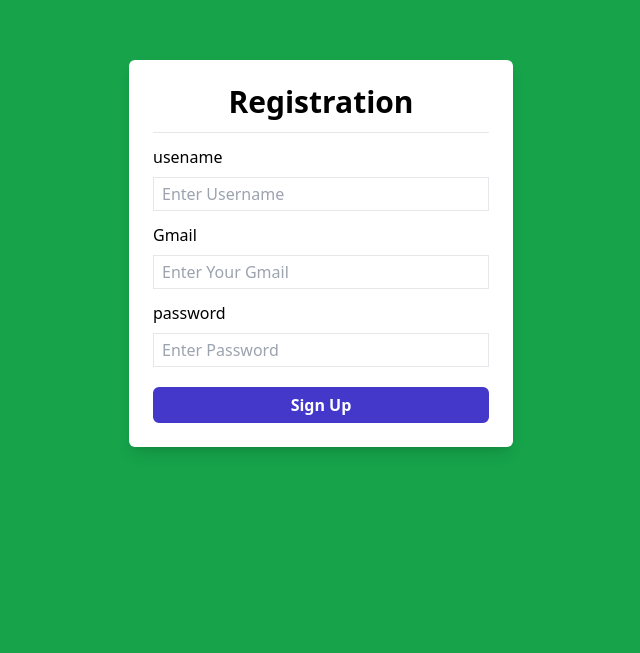
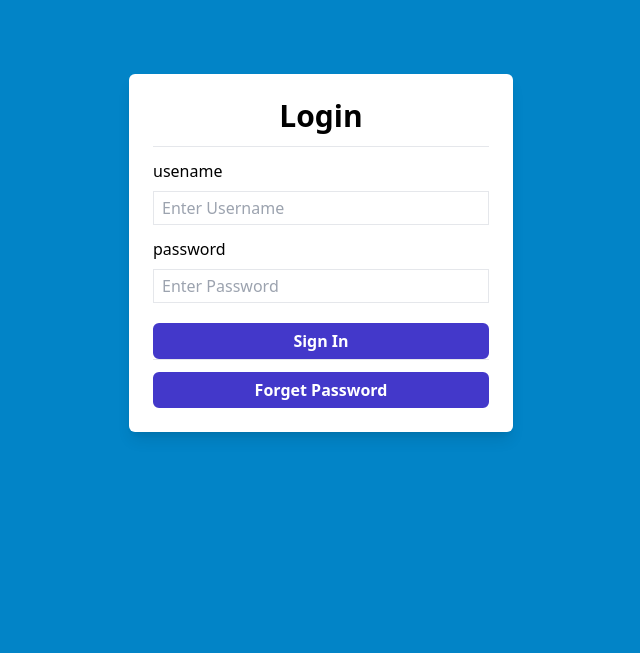
Before and after one commit to Rishabh-Pal/Techfy, a React (Create React App) app in the folder client/: page / in a window 1280 px wide. Shown: the part 147-800 px from the top of the page, without its empty margins (319-959 px from the left). Built offline with nearby package versions, Linux system fonts and the light colour scheme; the HTML template or start-up script is replaced by a standard one.

Commit message:
Create and styling Login Page

```diff
--- a/client/src/App.js
+++ b/client/src/App.js
@@ -1,3 +1,4 @@
+import Login from "./components/Login";
 import Reg from "./components/Register/Reg";
 
 const App=()=>{
@@ -5,7 +6,7 @@ const App=()=>{
 
   return(
     <>
-
+     <Login></Login>
     <Reg></Reg>
     </>
 
--- a/client/src/components/Login/index.js
+++ b/client/src/components/Login/index.js
@@ -0,0 +1,46 @@
+
+
+const Login=()=>{
+
+    return(
+        <div className='flex justify-center items-center h-screen bg-sky-600'>
+
+        <div className="w-96 p-6 shadow-lg bg-white rounded-md">
+
+        <h1 className="text-3xl block text-center font-semibold"><i class="fa-solid fa-user"></i> Login</h1>
+
+        <hr className="mt-3"></hr>
+
+
+
+        <form action="">
+         <div className="mt-3">
+          <label htmlFor="name" className="block text-base  mb-2">usename</label>
+          <input type="text" name="name" id="name"  className="border w-full text-base px-2 py-1 focus:outline-none focus:ring-0 focus:border-gray-600" placeholder="Enter Username"/>
+
+          </div>
+
+          <div className="mt-3">
+          <label htmlFor="password" className="block text-base  mb-2" >password</label>
+          <input type="password" name="password" id="password"  className="border w-full text-base px-2 py-1 focus:outline-none focus:ring-0 focus:border-gray-600" placeholder="Enter Password"/>
+
+          </div>
+
+          <div className="mt-5"></div>
+          <button type="submit"  class="border-2 border-indigo-700 bg-indigo-700 text-white py-1 w-full rounded-md hover:bg-transparent hover:text-indigo-700 font-semibold"><i class="fa-solid fa-right-to-bracket"></i>  Sign In</button>
+          <hr className="mb-3" />
+          <button type="submit"  class="border-2 border-indigo-700 bg-indigo-700 text-white py-1 w-full rounded-md hover:bg-transparent hover:text-indigo-700 font-semibold"><i class="fa-solid fa-unlock"></i>  Forget Password</button>
+        </form>
+
+
+
+        </div>
+
+
+
+      </div>
+    )
+
+
+}
+export default Login;
--- a/client/src/components/Register/Reg.js
+++ b/client/src/components/Register/Reg.js
@@ -4,11 +4,11 @@ function Reg(){
 
 
     return(
-        <div className='flex justify-center items-center h-screen bg-green-600'>
+        <div className='flex justify-center items-center h-screen bg-sky-600'>
 
           <div className="w-96 p-6 shadow-lg bg-white rounded-md">
 
-          <h1 className="text-3xl block text-center font-semibold"><i class="fa-solid fa-user"></i>  Registration</h1>
+          <h1 className="text-3xl block text-center font-semibold"><i class="fa-solid fa-user-plus"></i>  Registration</h1>
 
           <hr className="mt-3"></hr>
 
```
